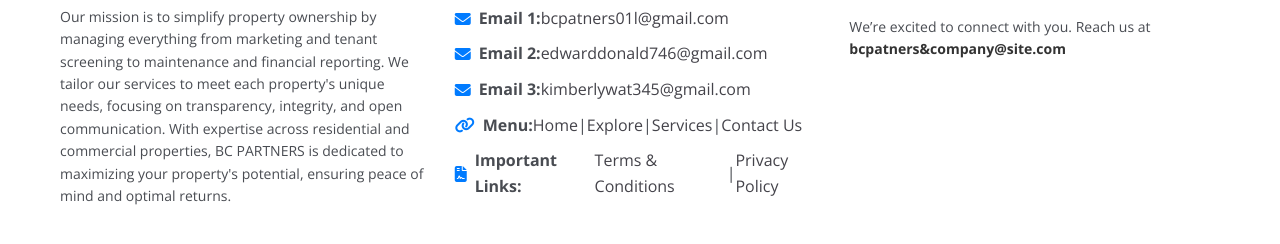
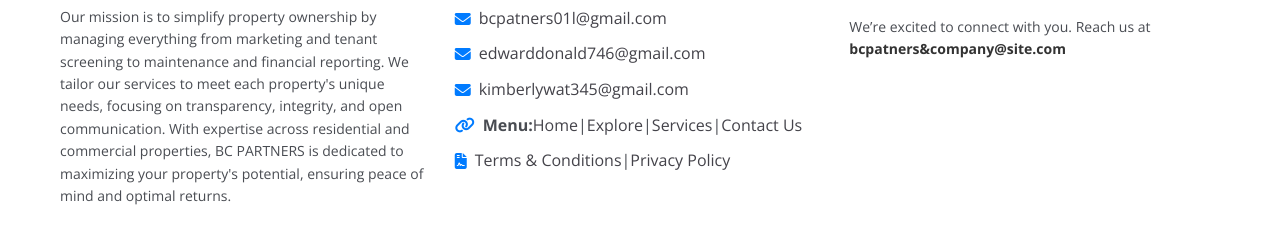
Before and after one commit to Bestboontech/Bc-partners-co-project, a website: page details.html in a window 1280 px wide. Shown: the part 2611-2855 px from the top of the page. Drawn offline with nearby package versions, Linux system fonts and the light colour scheme.

Commit message:
another slight changes

```diff
--- a/details.html
+++ b/details.html
@@ -25,8 +25,7 @@
             class="navbar-toggler"
             type="button"
             data-bs-toggle="collapse"
-            data-bs-target="#navbarNavDropdown"
-            aria-controls="navbarNavDropdown"
+
             aria-expanded="false"
             aria-label="Toggle navigation"
           >
@@ -138,19 +137,19 @@
           <div class="col-md-4 my-3">
             <h6 class="footer-heading">Get in Touch</h6>
             <ul class="list-unstyled footer-contact">
-              <li><i class="fas fa-envelope"></i> <strong>Email 1:</strong>
+              <li><i class="fas fa-envelope"></i>
                 <a href="mailto:bcpatners01l@gmail.com">bcpatners01l@gmail.com</a>
               </li>
-              <li><i class="fas fa-envelope"></i> <strong>Email 2:</strong>
+              <li><i class="fas fa-envelope"></i>
                 <a href="mailto:edwarddonald746@gmail.com">edwarddonald746@gmail.com</a>
               </li>
-              <li><i class="fas fa-envelope"></i> <strong>Email 3:</strong>
+              <li><i class="fas fa-envelope"></i>
                 <a href="mailto:kimberlywat345@gmail.com">kimberlywat345@gmail.com</a>
               </li>
               <li><i class="fas fa-link"></i> <strong>Menu:</strong>
                 <a href="#">Home</a> | <a href="index.html#explore">Explore</a> | <a href="index.html#services">Services</a> | <a href="index.html#contact">Contact Us</a>
               </li>
-              <li><i class="fas fa-file-contract"></i> <strong>Important Links:</strong>
+              <li><i class="fas fa-file-contract"></i>
                 <a href="#">Terms & Conditions</a> | <a href="#">Privacy Policy</a>
               </li>
             </ul>
```
Also changed, not shown: article.html (+4 -4 lines), index.html (+4 -4 lines).
